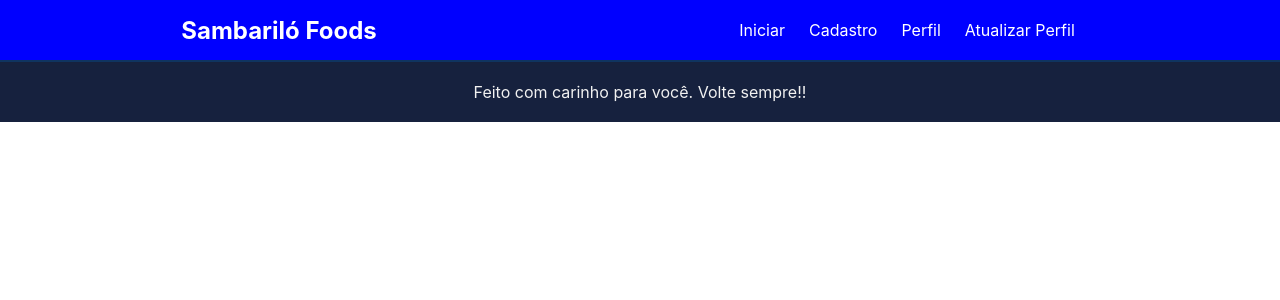
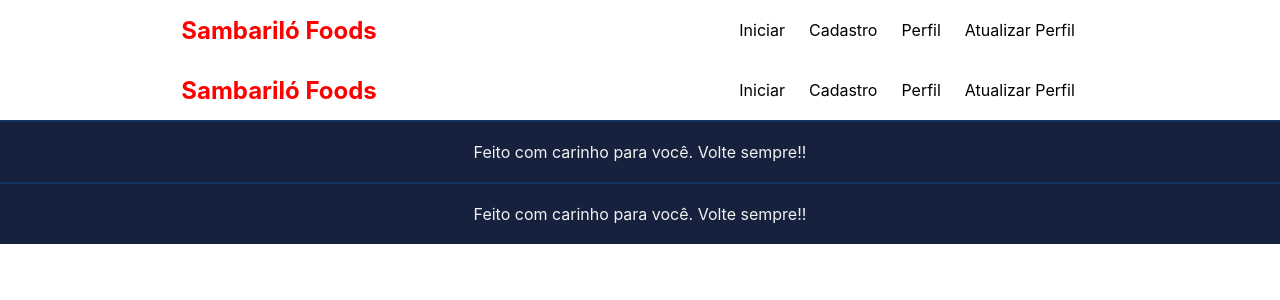
Before and after one commit to bragaxs/projetoPtac4, a React (Create React App) app in the folder front-end/: page /ver-mesas in a window 1280 px wide. Shown: the top 300 px of the page. Built offline with nearby package versions, Linux system fonts and the light colour scheme.

Commit message:
criação pastas

```diff
--- a/front-end/package.json
+++ b/front-end/package.json
@@ -9,6 +9,7 @@
     "@testing-library/user-event": "^13.5.0",
     "react": "^19.2.0",
     "react-dom": "^19.2.0",
+    "react-router-dom": "^7.9.5",
     "react-scripts": "5.0.1",
     "web-vitals": "^2.1.4"
   },
--- a/front-end/src/App.jsx
+++ b/front-end/src/App.jsx
@@ -1,13 +1,26 @@
 import './App.css';
+import { BrowserRouter as Router, Routes, Route } from 'react-router-dom';
+
 import Header from './Components/Header';
 import Footer from './Components/Footer';
+import VerMesa from './Pages/Mesas/VerMesa';
+import AtualizarMesa from './Pages/Mesas/AtualizarMesa';
+import CadastrarMesa from './Pages/Mesas/CadastrarMesa';
+import ReservarMesa from './Pages/Mesas/ReservarMesa';
+
 
 function App() {
   return (
-    <>
+    <Router>
       <Header />
+      <Routes>
+        <Route path="/ver-mesas" element={<VerMesa />} />
+        <Route path="/atualizar-mesa" element={<AtualizarMesa />} />
+        <Route path="/cadastrar-mesa" element={<CadastrarMesa />} />
+        <Route path="/reservar-mesa" element={<ReservarMesa />} />
+      </Routes>
       <Footer />
-    </>
+    </Router>
   );
 }
 
--- a/front-end/src/Components/Footer/index.jsx
+++ b/front-end/src/Components/Footer/index.jsx
@@ -1,4 +1,5 @@
 import styles from './Footer.module.css';
+import { Link } from 'react-router-dom'
 
 function Footer() {
   return (
--- a/front-end/src/Components/Header/Header.module.css
+++ b/front-end/src/Components/Header/Header.module.css
@@ -1,8 +1,8 @@
 .header {
 width: 100%;
 height: 60px;
-background-color: blue;
-color: #fff;
+background-color: rgb(255, 255, 255);
+color: #ff0000;
 
 display: flex;
 align-items: center;
@@ -16,7 +16,7 @@ font-weight: bold;
 
 .header a {
 text-decoration: none;
-color: #fff;
+color: #000000;
 padding-right: 1.5rem;
 }
 
--- a/front-end/src/Components/Header/index.jsx
+++ b/front-end/src/Components/Header/index.jsx
@@ -1,14 +1,15 @@
 import styles from "./Header.module.css";
+import { Link } from "react-router-dom";
 
 function Header() {
   return (
     <header className={styles.header}>
       <span>Sambariló Foods</span>
       <nav>
-        <a href="">Iniciar</a>
-        <a href="">Cadastro</a>
-        <a href="">Perfil</a>
-        <a href="">Atualizar Perfil</a>
+        <Link to="/iniciar">Iniciar</Link>
+        <Link to="/cadastro">Cadastro</Link>
+        <Link to="/perfil">Perfil</Link>
+        <Link to="/atualizar-perfil">Atualizar Perfil</Link>
       </nav>
     </header>
   );
--- /dev/null
+++ b/front-end/src/Pages/Mesas/AtualizarMesa.jsx
@@ -0,0 +1,15 @@
+import '../../App.css';
+import Header from '../../Components/Header';
+import Footer from '../../Components/Footer';
+import { Link } from 'react-router-dom'
+
+function App() {
+  return (
+    <>
+      <Header />
+      <Footer />
+    </>
+  );
+}
+
+export default App;
--- /dev/null
+++ b/front-end/src/Pages/Mesas/CadastrarMesa.jsx
@@ -0,0 +1,15 @@
+import '../../App.css';
+import Header from '../../Components/Header';
+import Footer from '../../Components/Footer';
+import { Link } from 'react-router-dom'
+
+function App() {
+  return (
+    <>
+      <Header />
+      <Footer />
+    </>
+  );
+}
+
+export default App;
--- /dev/null
+++ b/front-end/src/Pages/Mesas/ReservarMesa.jsx
@@ -0,0 +1,15 @@
+import '../../App.css';
+import Header from '../../Components/Header';
+import Footer from '../../Components/Footer';
+import { Link } from 'react-router-dom'
+
+function App() {
+  return (
+    <>
+      <Header />
+      <Footer />
+    </>
+  );
+}
+
+export default App;
--- /dev/null
+++ b/front-end/src/Pages/Mesas/VerMesa.jsx
@@ -0,0 +1,15 @@
+import '../../App.css';
+import Header from '../../Components/Header';
+import Footer from '../../Components/Footer';
+import { Link } from 'react-router-dom'
+
+function App() {
+  return (
+    <>
+      <Header />
+      <Footer />
+    </>
+  );
+}
+
+export default App;
```
Also changed, not shown: front-end/src/Router.jsx (added, +14 -0 lines), front-end/src/Pages/Mesas/global.css (added), 1 other file (tests, documents, lock files or other folders).
